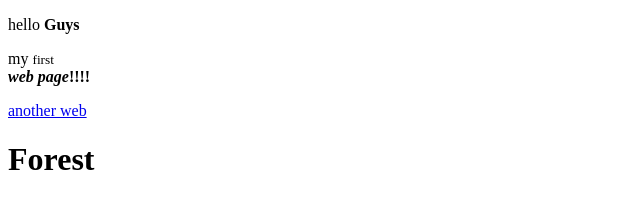
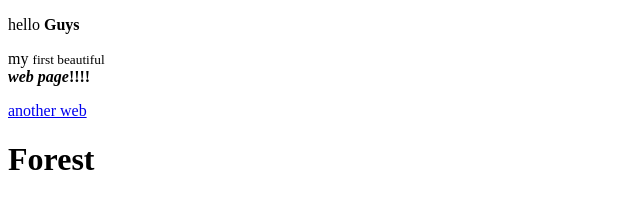
Before and after one commit to Amaljose616/newday, a plain HTML site: page index.html in a window 1280 px wide. Shown: the top 197 px of the page, 0-640 px from the left. Drawn offline with Linux system fonts and the light colour scheme.

Commit message:
modified

```diff
--- a/index.html
+++ b/index.html
@@ -7,7 +7,7 @@
 
 <body>
     <p>hello <strong>Guys</strong> </p>
-    <p>my <small>first</small><br> <strong><em>web page</em>!!!!</strong></p>
+    <p>my <small>first beautiful</small><br> <strong><em>web page</em>!!!!</strong></p>
     <div>
         <!DOCTYPE html>
         <html>
```
